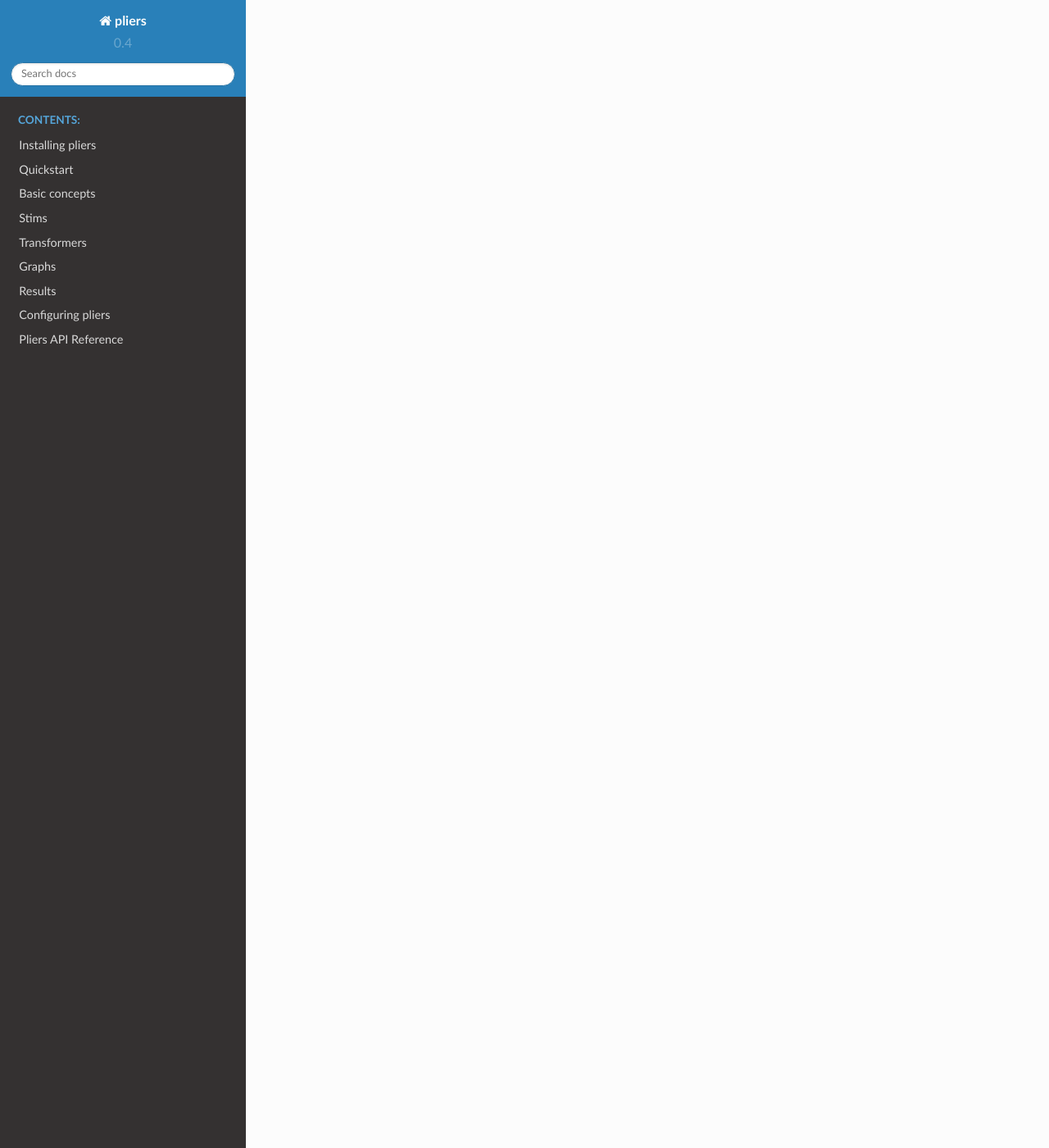
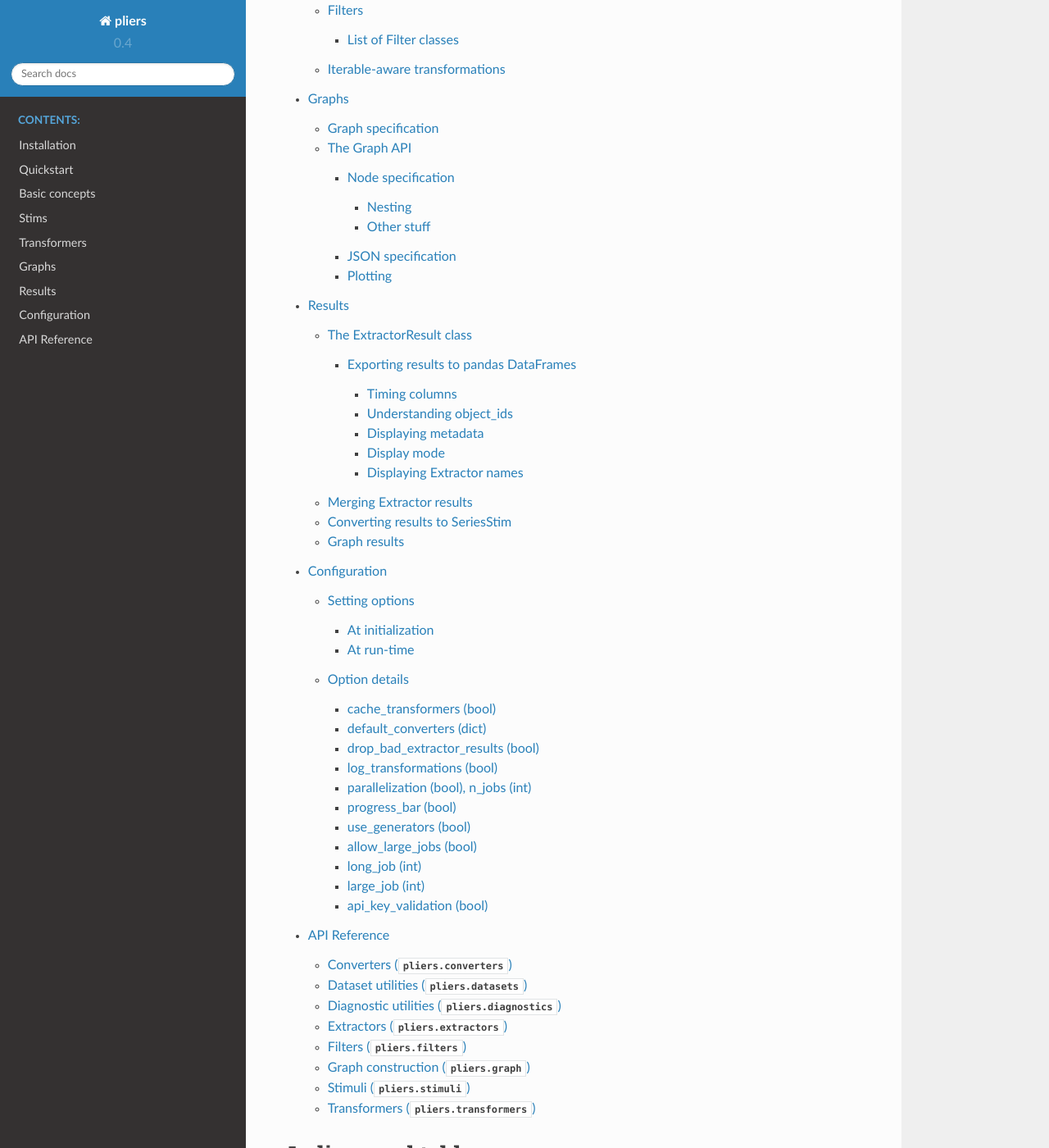
Before and after one commit to PsychoinformaticsLab/pliers, a Sphinx documentation site: the page built from docs/index.rst, in a window 1280 px wide and 1400 px high, scrolled down 2514 px. Shown: the whole window at 82% size. Built offline with Sphinx 7.4.7 and the Read the Docs theme 2.0.0, drawn with Linux system fonts in a browser that asks for light colours; some of the changed text lies outside the part shown.

Commit message:
Headings

```diff
--- a/docs/config.rst
+++ b/docs/config.rst
@@ -1,6 +1,6 @@
 .. include:: _includes/_replacements.rst
 
-Configuring pliers
+Configuration
 ==================
 
 Pliers contains a number of package-wide options that can be configured via the pliers.config module. These include:
--- a/docs/index.rst
+++ b/docs/index.rst
@@ -3,7 +3,7 @@
 
 
 .. toctree::
-   :maxdepth: 1
+   :maxdepth: 4
    :caption: Contents:
 
    installation
--- a/docs/installation.rst
+++ b/docs/installation.rst
@@ -1,10 +1,10 @@
 .. include:: _includes/_replacements.rst
 
-Installing pliers
+Installation
 =================
 
 
-PIP
+Pip
 ---
 
 The easiest way to install pliers is with pip. For the latest stable release:
--- a/docs/reference.rst
+++ b/docs/reference.rst
@@ -1,5 +1,5 @@
 --------------------
-Pliers API Reference
+API Reference
 --------------------
 
 This is the full API reference for all user-facing classes and functions in the pliers package.
```
